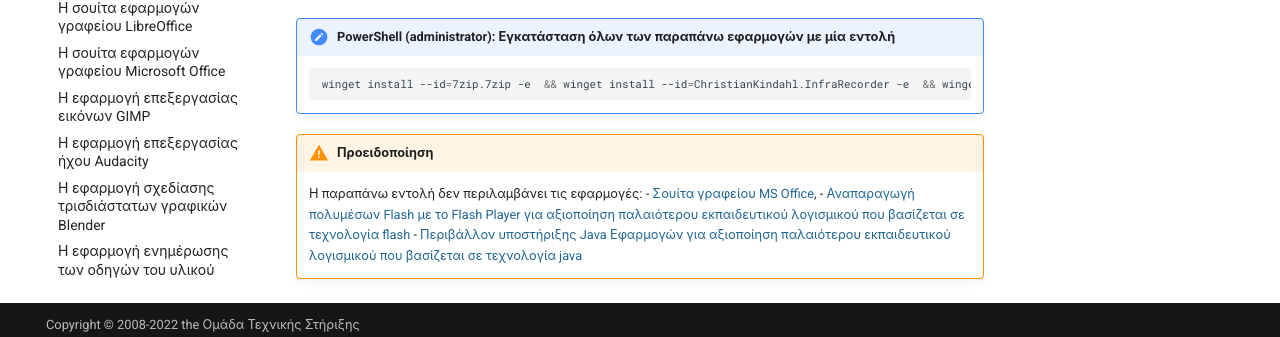
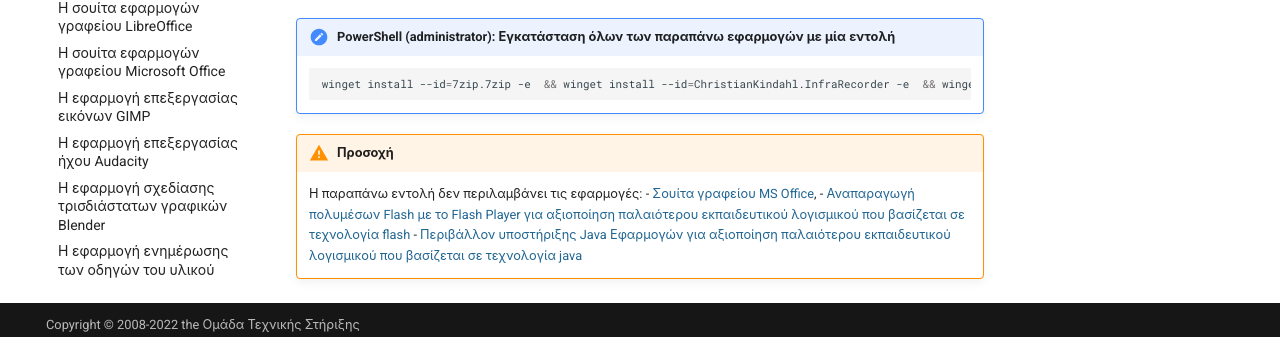
Before and after one commit to pe86/windows, an MkDocs documentation site: the page built from docs/software/index.md, in a window 1280 px wide and 900 px high, scrolled down 853 px. Shown: the part 532-869 px from the top of the window. Built offline with MkDocs 1.6.1 and Material for MkDocs 9.7.7, drawn with Linux system fonts in a browser that asks for light colours; comment, search, counter and statistics services are not loaded.

Commit message:
μικροαλλαγές για να φαίνεται πιο όμορφο

````diff
--- a/docs/software/index.md
+++ b/docs/software/index.md
@@ -39,7 +39,7 @@
     winget install --id=7zip.7zip -e  && winget install --id=ChristianKindahl.InfraRecorder -e  && winget install --id=SumatraPDF.SumatraPDF -e  && winget install --id=IrfanSkiljan.IrfanView -e  && winget install --id=Mozilla.Firefox -e  && winget install --id=Google.Chrome -e  && winget install --id=MoonchildProductions.PaleMoon -e  && winget install --id=VideoLAN.VLC -e  && winget install --id=TheDocumentFoundation.LibreOffice -e  && winget install --id=TheDocumentFoundation.LibreOffice.HelpPack -e  && winget install --id=GIMP.GIMP -e  && winget install --id=Audacity.Audacity -e  && winget install --id=BlenderFoundation.Blender -e  && winget install --id=GlennDelahoy.SnappyDriverInstallerOrigin -e
     ```
 
-!!! warning "Προειδοποίηση"
+!!! warning "Προσοχή"
     Η παραπάνω εντολή δεν περιλαμβάνει τις εφαρμογές:
     - [Σουίτα γραφείου MS Office](msoffice.md),
     - [Αναπαραγωγή πολυμέσων Flash με το Flash Player για αξιοποίηση παλαιότερου εκπαιδευτικού λογισμικού που βασίζεται σε τεχνολογία flash](flash.md)
````
Also changed, not shown: docs/11/installation/index.md (+1 -1 lines).
